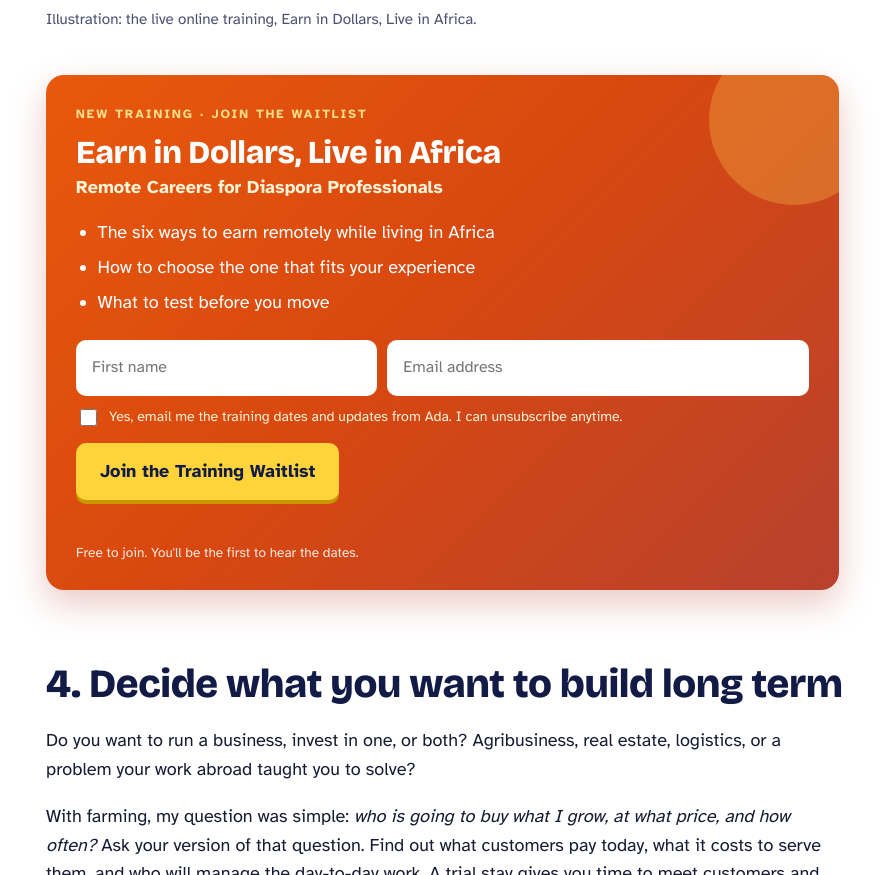
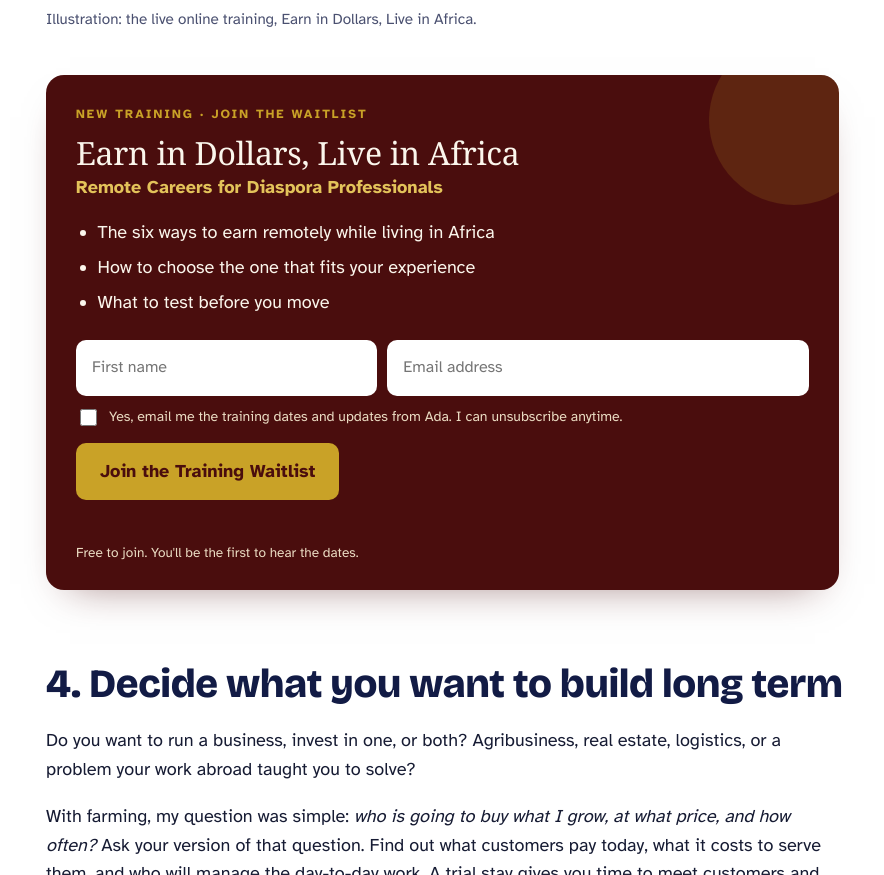
Before and after one commit to linctrader-glitch/movebacktoafrica, a plain HTML site: page guides/how-will-i-earn-a-living-after-moving-back-to-africa.html in a window 1280 px wide. Shown: the part 2982-3857 px from the top of the page, without its empty margins (58-942 px from the left). Drawn offline with nearby package versions, Linux system fonts and the light colour scheme.

Commit message:
Waitlist card: calculator maroon, gold and cream colours
Co-Authored-By: Claude Opus 5.5 <noreply@anthropic.com>
Claude-Session: https://claude.ai/code/session_01NjBxkxgEWLVRrAeZzGCitX

```diff
--- a/_source/styles.css
+++ b/_source/styles.css
@@ -273,3 +273,18 @@ section { padding: 72px 0; }
 .waitlist-card .wl-done { background: rgba(255,255,255,.16); border-radius: 12px; padding: 16px 18px; margin: 0; font-size: 1.05rem; }
 .sr-only { position: absolute; width: 1px; height: 1px; overflow: hidden; clip: rect(0 0 0 0); white-space: nowrap; }
 @media (max-width: 600px) { .waitlist-card .wl-fields { grid-template-columns: 1fr; } .waitlist-card { padding: 24px 20px; } }
+
+/* Waitlist card: calculator maroon, gold and cream */
+.waitlist-card { background: #4A0D0D; box-shadow: 0 18px 40px -24px rgba(74, 13, 13, .55); }
+.waitlist-card:after { background: rgba(201, 162, 39, .16); }
+.waitlist-card .wl-kicker { color: #C9A227; }
+.prose .waitlist-card h2 { color: #FBF6EC; font-family: "DM Serif Display", Georgia, serif; font-weight: 400; }
+.waitlist-card .wl-sub { color: #E3C35A; }
+.waitlist-card, .waitlist-card li { color: #FBF6EC; }
+.waitlist-card .wl-consent, .waitlist-card .wl-small { color: #EADBC2; }
+.waitlist-card input:focus { border-color: #C9A227; }
+.waitlist-card .wl-consent input { accent-color: #C9A227; }
+.waitlist-card .wl-btn, .waitlist-card button.wl-btn { background: #C9A227; color: #4A0D0D; box-shadow: none; }
+.waitlist-card .wl-btn:hover { background: #E3C35A; }
+.waitlist-card .wl-msg { color: #E3C35A; }
+.waitlist-card .wl-done { background: rgba(251, 246, 236, .1); color: #FBF6EC; }
--- a/styles.css
+++ b/styles.css
@@ -273,3 +273,18 @@ section { padding: 72px 0; }
 .waitlist-card .wl-done { background: rgba(255,255,255,.16); border-radius: 12px; padding: 16px 18px; margin: 0; font-size: 1.05rem; }
 .sr-only { position: absolute; width: 1px; height: 1px; overflow: hidden; clip: rect(0 0 0 0); white-space: nowrap; }
 @media (max-width: 600px) { .waitlist-card .wl-fields { grid-template-columns: 1fr; } .waitlist-card { padding: 24px 20px; } }
+
+/* Waitlist card: calculator maroon, gold and cream */
+.waitlist-card { background: #4A0D0D; box-shadow: 0 18px 40px -24px rgba(74, 13, 13, .55); }
+.waitlist-card:after { background: rgba(201, 162, 39, .16); }
+.waitlist-card .wl-kicker { color: #C9A227; }
+.prose .waitlist-card h2 { color: #FBF6EC; font-family: "DM Serif Display", Georgia, serif; font-weight: 400; }
+.waitlist-card .wl-sub { color: #E3C35A; }
+.waitlist-card, .waitlist-card li { color: #FBF6EC; }
+.waitlist-card .wl-consent, .waitlist-card .wl-small { color: #EADBC2; }
+.waitlist-card input:focus { border-color: #C9A227; }
+.waitlist-card .wl-consent input { accent-color: #C9A227; }
+.waitlist-card .wl-btn, .waitlist-card button.wl-btn { background: #C9A227; color: #4A0D0D; box-shadow: none; }
+.waitlist-card .wl-btn:hover { background: #E3C35A; }
+.waitlist-card .wl-msg { color: #E3C35A; }
+.waitlist-card .wl-done { background: rgba(251, 246, 236, .1); color: #FBF6EC; }
```
